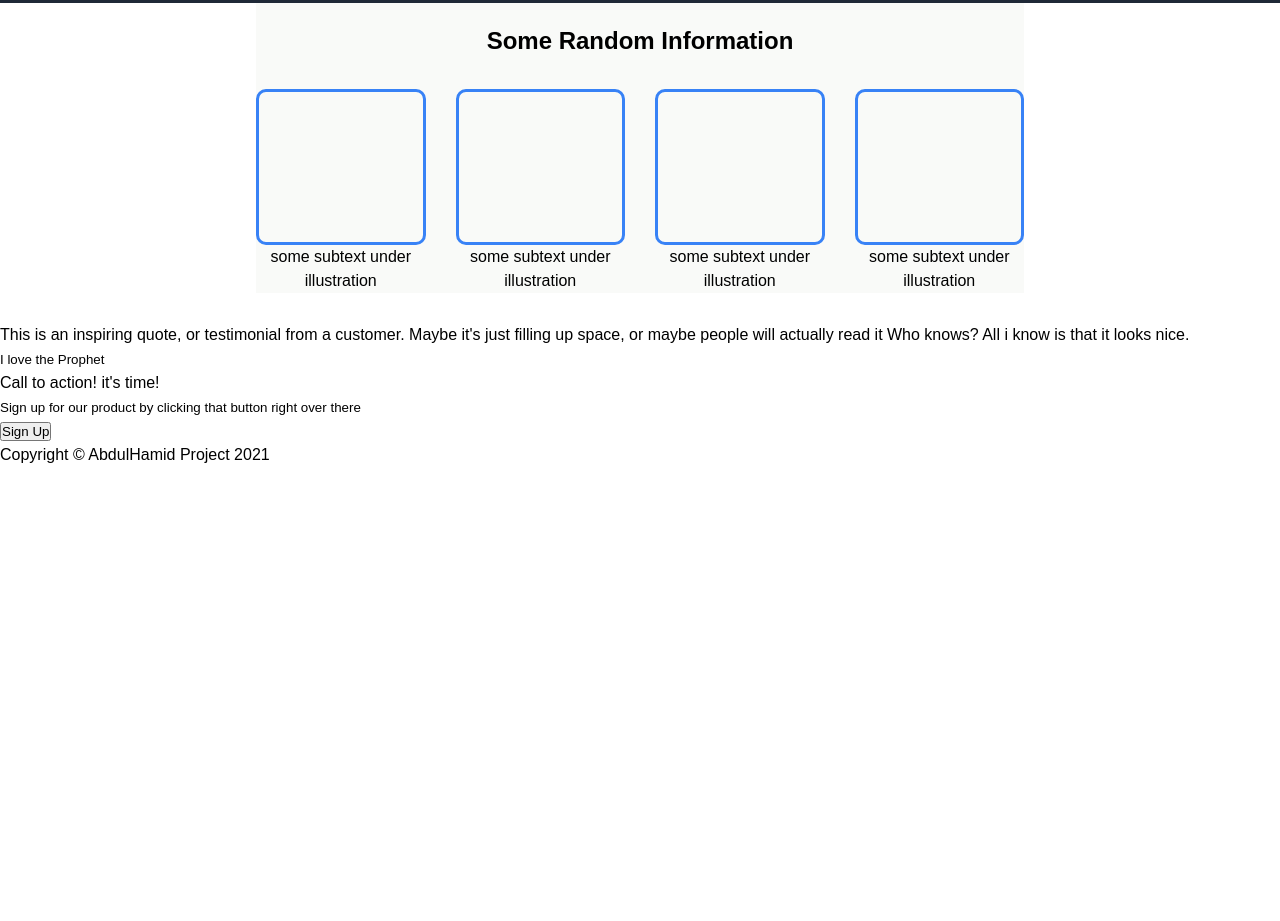
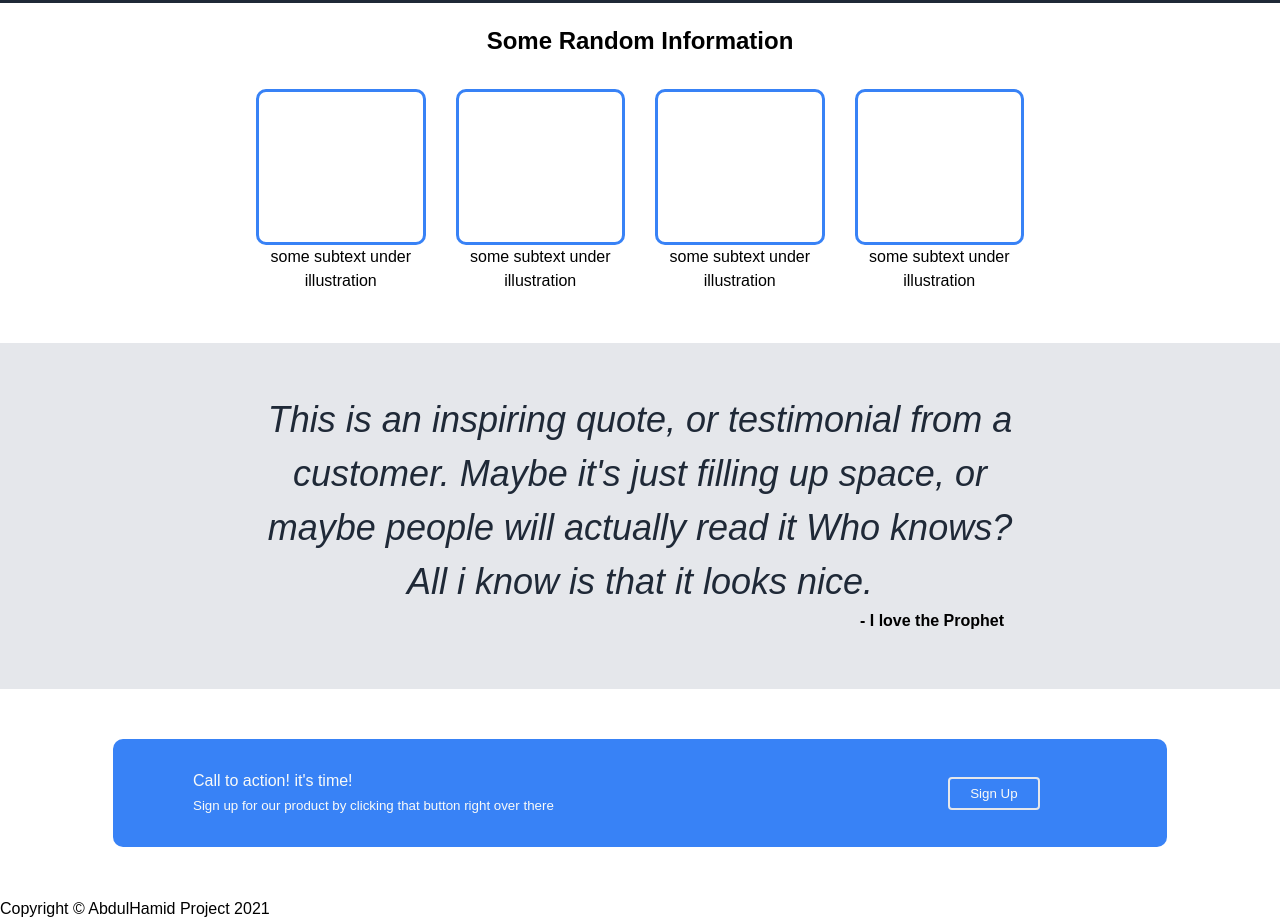
Before and after one commit to abdulhamiid/levelup, a plain HTML site: page index.html in a window 1280 px wide. Shown: the part 470-1391 px from the top of the page. Before the commit the page ends 937 px from the top, so only its background shows below. Drawn offline with Linux system fonts and the light colour scheme.

Commit message:
Style section-3 and section-4

```diff
--- a/index.css
+++ b/index.css
@@ -63,7 +63,7 @@ h1{
 .section-2{
     width: 60%;
     margin: auto;
-    background-color: #f9fAf8;
+    padding-bottom: 20px;
     text-align: center;
 }
 .section-2 > h3{
@@ -83,3 +83,43 @@ h1{
     border: 3px solid #3882F6;
     border-radius: 10px;
 }
+.section-3{
+    background-color: #E5E7EB;
+    text-align: center;
+}
+.sec-3{
+    margin: auto;
+    width: 60%;
+    padding-top: 50px;
+    padding-bottom: 80px;
+}
+.sec-3 p{
+    font-size: 36px;
+    font-style: italic;
+    color: #1F2937;
+}
+.sec-3 h4{
+    float: right;
+    padding-right: 20px;
+    margin-bottom: 30px;
+}
+.section-4{
+    margin: 50px;
+}
+.sec-4{
+    display: grid;
+    align-items: center;
+    grid-template-columns: 80% 20%;
+    background-color: #3882f6;
+    padding: 30px;
+    color: #f9fAf8;
+    padding-left: 80px;
+    border-radius: 10px;
+}
+.sec-4 button{
+    padding: 7px 20px;
+    color: #f9fAf8;
+    background-color: #3882F6;
+    border: 2px solid #E5E7EB;
+    border-radius: 4px;
+}
--- a/index.html
+++ b/index.html
@@ -54,10 +54,13 @@
             </div>
         </section>
         <section class="section-3">
+            <div class="sec-3">
                 <p>This is an inspiring quote, or testimonial from a customer. Maybe it's just filling up space, or maybe people will actually read it Who knows? All i know is that it looks nice.</p>
-            <small>I love the Prophet</small>
+                <h4>- I love the Prophet</h4>
+            </div>
         </section>
         <section class="section-4">
+            <div class="sec-4 container">
                 <div>
                     <p>Call to action! it's time!</p>
                     <small>Sign up for our product by clicking that button right over there</small>
@@ -65,6 +68,7 @@
                 <div>
                     <button>Sign Up</button>
                 </div>
+            </div>
         </section>
         <footer>Copyright &copy; AbdulHamid Project 2021</footer>
 
```
Lines whose indentation alone changed are shown as unchanged.
